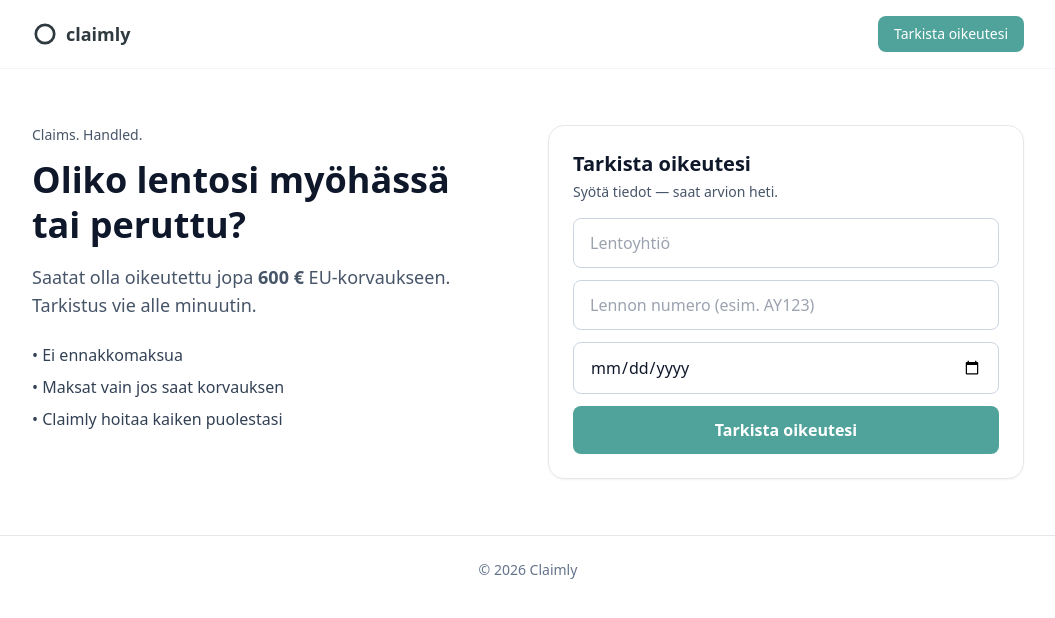
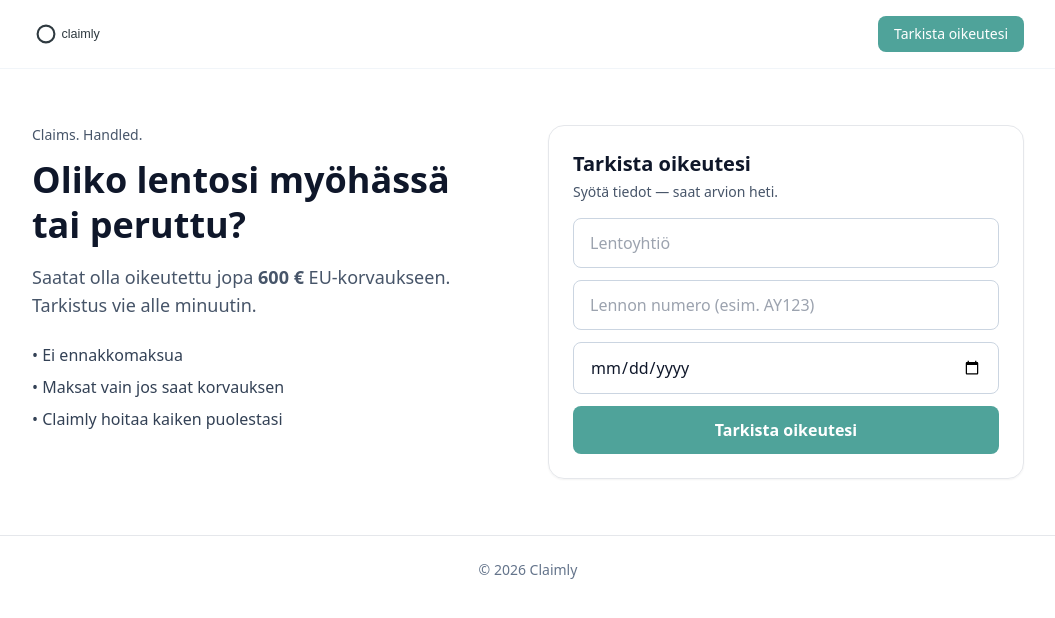
Before and after one commit to Claimlyclaims/claimly-site, a plain HTML site: page index.html in a window 1280 px wide. Shown: the whole page, without its empty margins (112-1167 px from the left). Drawn offline with nearby package versions, Linux system fonts and the light colour scheme.

Commit message:
Replace logo image in header

```diff
--- a/index.html
+++ b/index.html
@@ -12,12 +12,10 @@
 
 <header class="bg-white border-b border-slate-100">
   <div class="max-w-5xl mx-auto px-4 py-4 flex justify-between items-center">
-    <div class="flex items-center gap-2">
-      <svg width="26" height="26" viewBox="0 0 24 24" fill="none" aria-hidden="true">
-        <circle cx="12" cy="12" r="8.5" stroke="#2F3A40" stroke-width="2.5"/>
-      </svg>
-      <span class="font-semibold text-lg" style="color:#2F3A40">claimly</span>
-    </div>
+   <div class="flex items-center">
+  <img src="assets/logo.svg" alt="Claimly" style="height:28px">
+</div>
+
     <a href="#check" class="px-4 py-2 rounded-lg text-white text-sm" style="background:#4FA39A">
       Tarkista oikeutesi
     </a>
```
